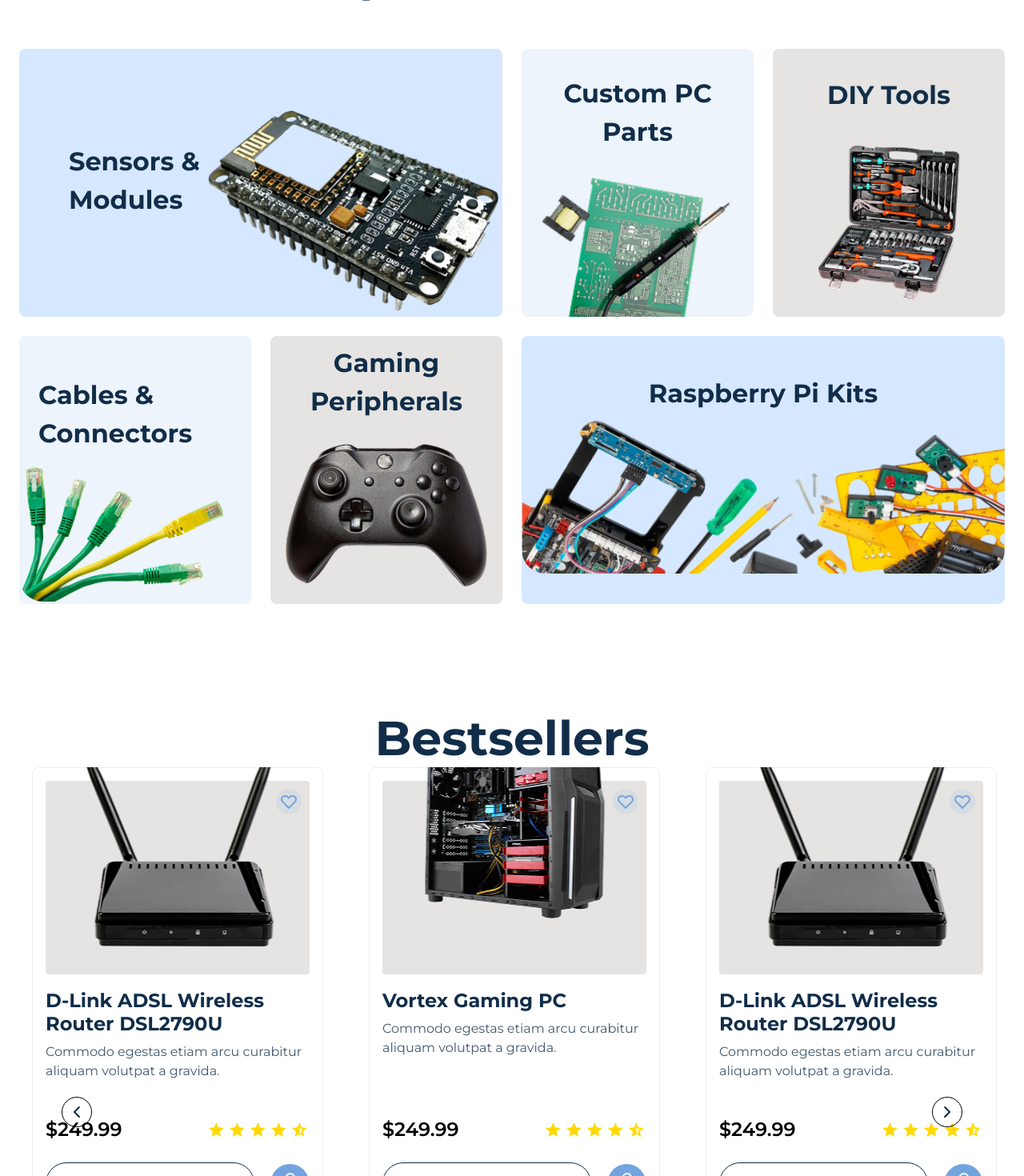
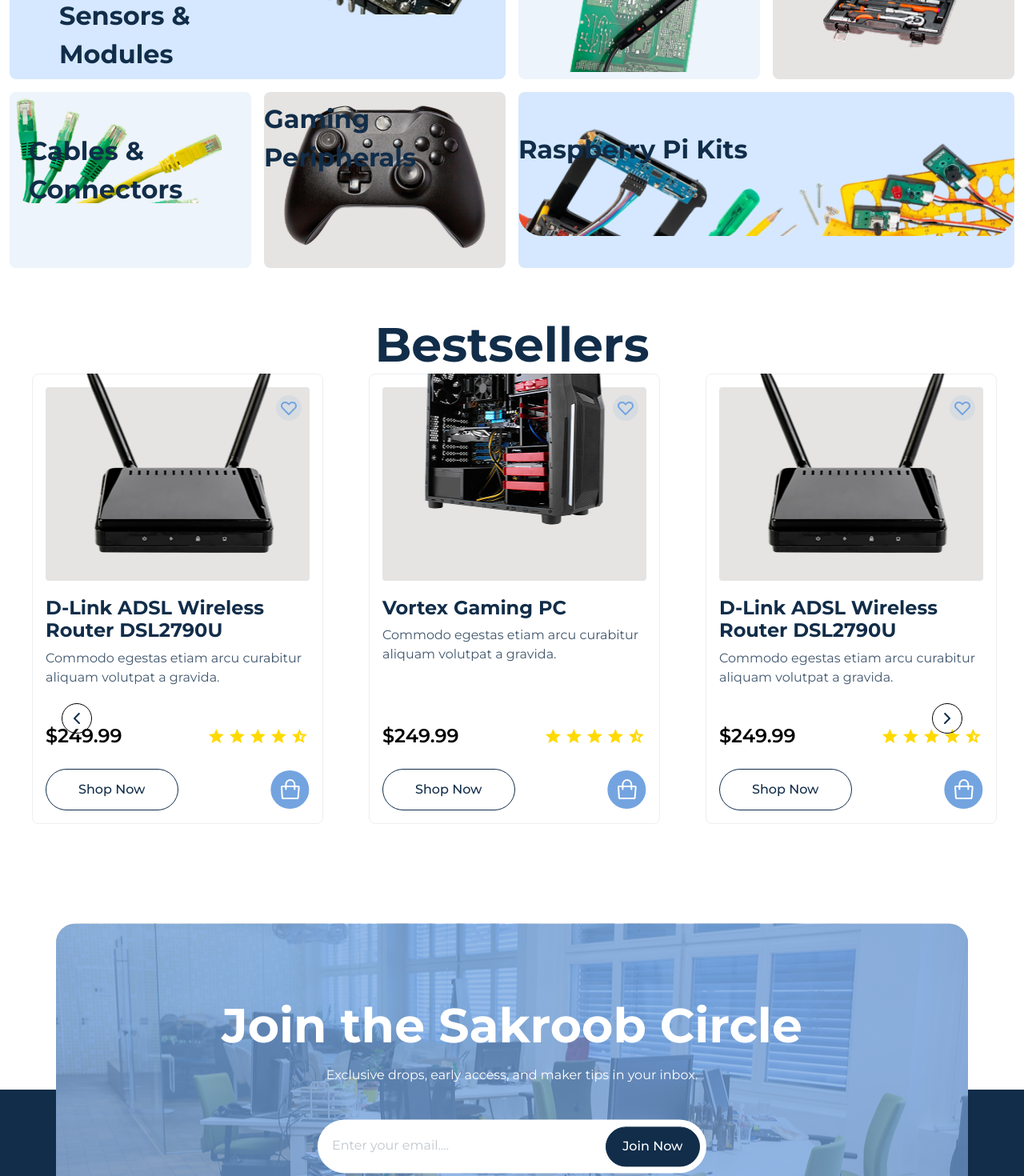
Before and after one commit to jatin-rajput563/Sakroob-test, a React (Vite) app: page / in a window 1280 px wide. Shown: the part 1300-2770 px from the top of the page at 80% size. Built offline with nearby package versions, Linux system fonts and the light colour scheme.

Commit message:
responsive-complete

```diff
--- a/src/components/Footer.jsx
+++ b/src/components/Footer.jsx
@@ -1,12 +1,7 @@
 import React from "react";
 import footerLogo from "../assets/images/svg/footer-logo.svg";
 import Para from "./common/Para";
-import {
-  FacebookSvg,
-  InstagramSvg,
-  TwiterSvg,
-  YoutubeSvg,
-} from "../utils/Icons";
+import { FacebookSvg, InstagramSvg, TwiterSvg, YoutubeSvg } from "../utils/Icons";
 import SakroobCircle from "./SakroobCircle";
 
 const Footer = () => {
@@ -15,75 +10,56 @@
       <div className="bg-[#112D49]">
         <SakroobCircle />
         <div className="max-w-[1440px] mx-auto px-3">
-          <div className="">
-            <img className="mx-auto flex" src={footerLogo} alt="footer-logo" />
+          <div className="py-10">
+            {/* Footer Logo */}
+            <img className="mx-auto" src={footerLogo} alt="footer-logo" />
+
+            {/* Description */}
             <Para
               paraClass="max-w-[338px] !text-[#CFD5DB] text-center mx-auto pt-4 !leading-[150%]"
               paraText="Commodo egestas etiam arcu curabitur aliquam volutpat a gravida."
             />
-            <ul className="flex flex-wrap gap-2.5 justify-center pt-[27px]">
-              <li>
-                <a className="text-white" href="#">
-                  Shipping
+
+            {/* Navigation Links */}
+            <ul className="flex flex-wrap gap-3 justify-center pt-[27px] text-sm sm:text-base">
+              {["Shipping", "Warranty", "FAQs", "Blog", "Contact"].map((item, index) => (
+                <li key={index}>
+                  <a className="text-white hover:underline transition" href="#">
+                    {item}
+                  </a>
+                </li>
+              ))}
+            </ul>
+
+            {/* Social Icons */}
+            <div className="flex flex-wrap gap-4 justify-center pt-[27px]">
+              {[
+                { href: "https://www.facebook.com/", icon: <FacebookSvg />, rotate: "rotate-12" },
+                { href: "https://www.instagram.com/", icon: <InstagramSvg />, rotate: "-rotate-12" },
+                { href: "https://x.com/", icon: <TwiterSvg />, rotate: "rotate-12" },
+                { href: "https://www.youtube.com/", icon: <YoutubeSvg />, rotate: "-rotate-12" },
+              ].map((item, index) => (
+                <a
+                  key={index}
+                  href={item.href}
+                  target="_blank"
+                  rel="noopener noreferrer"
+                  className={`h-[40px] w-[40px] flex justify-center items-center border border-white rounded-full cursor-pointer transform hover:scale-125 hover:${item.rotate} transition-transform duration-300 ease-in-out active:scale-90`}
+                >
+                  {item.icon}
                 </a>
-              </li>
-              <li>
-                <a className="text-white" href="#">
-                  Warranty
-                </a>
-              </li>
-              <li>
-                <a className="text-white" href="#">
-                  FAQs
-                </a>
-              </li>
-              <li>
-                <a className="text-white" href="#">
-                  Blog
-                </a>
-              </li>
-              <li>
-                <a className="text-white" href="#">
-                  Contact
-                </a>
-              </li>
-            </ul>
-            <div className="flex flex-wrap gap-[10px] justify-center pt-[27px]">
-              <a
-                className="h-[32px] w-[32px] flex justify-center items-center border border-white rounded-full cursor-pointer transform hover:scale-125 hover:rotate-12 transition-transform duration-300 ease-in-out active:scale-90"
-                href="https://www.facebook.com/"
-                target="_blank"
-              >
-                <FacebookSvg />
-              </a>
-              <a
-                href="https://www.instagram.com/"
-                className="h-[32px] w-[32px] flex justify-center items-center border border-white rounded-full cursor-pointer transform hover:scale-125 hover:-rotate-12 transition-transform duration-300 ease-in-out active:scale-90"
-                target="_blank"
-              >
-                <InstagramSvg />
-              </a>
-              <a
-                href="https://x.com/"
-                className="h-[32px] w-[32px] flex justify-center items-center border border-white rounded-full cursor-pointer transform hover:scale-125 hover:rotate-12 transition-transform duration-300 ease-in-out active:scale-90"
-                target="_blank"
-              >
-                <TwiterSvg />
-              </a>
-              <a
-                href="https://www.youtube.com/"
-                className="h-[32px] w-[32px] flex justify-center items-center border border-white rounded-full cursor-pointer transform hover:scale-125 hover:-rotate-12 transition-transform duration-300 ease-in-out active:scale-90"
-                target="_blank"
-              >
-                <YoutubeSvg />
-              </a>
+              ))}
             </div>
-            <div className="w-full bg-white h-1 mt-[82px]"></div>
-            <div className="flex flex-wrap justify-between items-center max-w-[1440px] mx-auto py-[30px] gap-4 sm:gap-0 sm:flex-nowrap sm:justify-between">
-              <p className="text-sm text-white text-center sm:text-left w-full sm:w-auto">
-                term of service | Privacy Policy
+
+            {/* Divider */}
+            <div className="w-full bg-white h-1 mt-[42px] max-md:mt-[82px]"></div>
+
+            {/* Bottom Info */}
+            <div className="flex flex-col sm:flex-row justify-between items-center max-w-[1440px] mx-auto py-[30px] gap-4 text-center text-sm text-white">
+              <p className="sm:text-left w-full sm:w-auto">
+                Terms of Service | Privacy Policy
               </p>
-              <p className="text-sm text-white text-center sm:text-right w-full sm:w-auto">
+              <p className="sm:text-right w-full sm:w-auto">
                 © {new Date().getFullYear()} Skaroob. All Rights Reserved.
               </p>
             </div>
--- a/src/components/Products.jsx
+++ b/src/components/Products.jsx
@@ -7,33 +7,34 @@
 } from "../utils/helper";
 import Heading from "./common/Heading";
 import Para from "./common/Para";
+
 const Products = () => {
   return (
     <>
-      <div className="max-w-[1384px] px-6 mx-auto my-[132px]">
+      <div className="max-w-[1384px] px-3 [min-width:500px]:px-4 [min-width:850px]:px-6 mx-auto my-[60px] [min-width:500px]:my-[80px] [min-width:850px]:my-[132px]">
         <Para
           paraText="Featured Categories"
-          paraClass="!text-xl italic text-center"
+          paraClass="!text-base [min-width:500px]:!text-lg [min-width:850px]:!text-xl italic text-center"
         />
         <Heading
           headText="Shop Our Most Popular Products"
-          headClass="max-w-[602px] pt-2 pb-[57px]"
+          headClass="max-w-[90%] [min-width:500px]:max-w-[95%] [min-width:850px]:max-w-[602px] pt-2 pb-6 [min-width:500px]:pb-8 [min-width:850px]:pb-[57px] mx-auto text-center"
         />
-        <div className="grid lg:grid-cols-4 lg:grid-rows-2 sm:grid-cols-2 sm:grid-rows-4 grid-cols-1 gap-6">
+        <div className="grid [min-width:1440px]:grid-cols-4 [min-width:1440px]:grid-rows-2 xl:grid-cols-4 xl:grid-rows-2 lg:grid-cols-4 lg:grid-rows-2 sm:grid-cols-2 sm:grid-rows-4 [max-width:499px]:grid-cols-1 grid-cols-1 gap-4 [min-width:500px]:gap-5 [min-width:850px]:gap-6">
           {FEATURED_CATEGORIES_PRODUCTS.map((item, index) => (
             <div
               key={index}
-              className={`relative overflow-hidden rounded-[8px] cursor-pointer active:scale-95 duration-200 sm:min-h-[335px] min-h-[298px] flex flex-col-reverse lg:block items-center gap-4 ${GRIDSTYLE_CLASS[index]}`}
+              className={`relative overflow-hidden rounded-[8px] cursor-pointer active:scale-95 duration-200 min-h-[220px] [min-width:500px]:min-h-[260px] [min-width:850px]:min-h-[335px] flex flex-col-reverse lg:block items-center gap-4 ${GRIDSTYLE_CLASS[index]}`}
             >
               <div className={`lg:absolute ${IMAGESTYLE_CLASS[index]}`}>
                 <img
                   src={item.categorieImg}
                   alt={item.categorieName || "Category"}
-                  className="object-cover w-full rounded-[10px] sm:rounded-[20px] md:rounded-[30px] sm:absolute"
+                  className="object-cover w-full rounded-[10px] [min-width:500px]:rounded-[16px] [min-width:850px]:rounded-[20px] md:rounded-[30px] [min-width:500px]:absolute max-h-[180px] [min-width:500px]:max-h-[220px] [min-width:850px]:max-h-none"
                 />
               </div>
               <h4
-                className={`md:text-[32px] sm:text-[28px] text-[24px] font-bold text-[#112D49] relative z-10 ${HEADINGSTYLE_DATA[index]}`}
+                className={`text-[18px] [min-width:500px]:text-[22px] [min-width:850px]:text-[24px] md:text-[28px] lg:text-[32px] font-bold text-[#112D49] relative z-10 text-center sm:text-start ${HEADINGSTYLE_DATA[index]}`}
               >
                 {item.categorieName}
               </h4>
--- a/src/components/SakroobCircle.jsx
+++ b/src/components/SakroobCircle.jsx
@@ -6,20 +6,30 @@
 const SakroobCircle = () => {
   return (
     <>
-      <div className="-mb-[170px]  bg-[url(../src/assets/images/png/SakroobCircle-bg.png)] bg-cover bg-no-repeat bg-center h-[386px] max-w-[1140px] mx-auto rounded-[24px] pt-[68px] relative overflow-hidden transform translate-y-[-60%]">
-      <div className="w-full h-full bg-[#73A4E0] opacity-75 absolute top-0"></div>
-        <Heading headClass="!text-white z-10 relative" headText="Join the Sakroob Circle" />
+      <div className="p-6">
+        <div className="-mb-[170px] bg-[url(../src/assets/images/png/SakroobCircle-bg.png)] bg-cover bg-no-repeat bg-center h-[386px] max-w-[1140px] mx-auto rounded-[24px] pt-[68px] max-sm:py-[68px]  relative overflow-hidden transform translate-y-[-60%]">
+          <div className="p-6">
+            <div className="w-full h-full bg-[#73A4E0] opacity-75 absolute top-0 left-0"></div>
+            <Heading
+              headClass="!text-white z-10 relative"
+              headText="Join the Sakroob Circle"
+            />
             <Para
               paraClass="text-white text-center pt-4 z-10 relative"
               paraText="Exclusive drops, early access, and maker tips in your inbox."
             />
-        <div className="mx-auto flex justify-center mt-[46px] relative z-10 max-w-[486px]">
+            <div className="mx-auto sm:flex justify-center mt-[46px] relative z-10 max-w-[486px]">
               <input
                 type="mail"
                 placeholder="Enter your email...."
-            className="bg-white py-[22px] px-[18px] rounded-[50px] max-w-[489px] w-full leading-[140%] text-[#8392A0]"
+                className="bg-white py-[13.35px] sm:py-[22px] px-[18px] rounded-[50px] max-w-[489px] w-full leading-[140%] text-[#8392A0]"
               />
-          <Buttons btnText="Join Now" btnClass="!py-[16px] !px-[20px] absolute right-[8.5px] top-[8.5px]" />
+              <Buttons
+                btnText="Join Now"
+                btnClass="!py-[16px] !px-[20px] min-[425px]:absolute right-[8.5px] top-[8.5px]"
+              />
+            </div>
+          </div>
         </div>
       </div>
     </>
--- a/src/components/common/Buttons.jsx
+++ b/src/components/common/Buttons.jsx
@@ -2,8 +2,21 @@
 
 const Buttons = ({ btnClass, btnText }) => {
   return (
-    <div>
-      <button type="button" className={`bg-[#112D49] py-[20px] px-[16px] rounded-[93px] text-white font-medium leading-[100%] border border-[#112D49] hover:bg-white hover:text-[#112D49] transition-all duration-300 ease-linear cursor-pointer ${btnClass}`}>
+    <div className="flex justify-center">
+      <button
+        type="button"
+        className={`bg-[#112D49]
+          py-[12px] px-[24px]
+          sm:py-[14px] sm:px-[28px]
+          md:py-[16px] md:px-[32px]
+          lg:py-[18px] lg:px-[36px]
+          xl:py-[20px] xl:px-[40px]
+          rounded-[93px]
+          text-white font-medium leading-[100%] border border-[#112D49]
+          hover:bg-white hover:text-[#112D49]
+          transition-all duration-300 ease-linear cursor-pointer
+          ${btnClass}`}
+      >
         {btnText}
       </button>
     </div>
```
Lines whose indentation alone changed are shown as unchanged.
